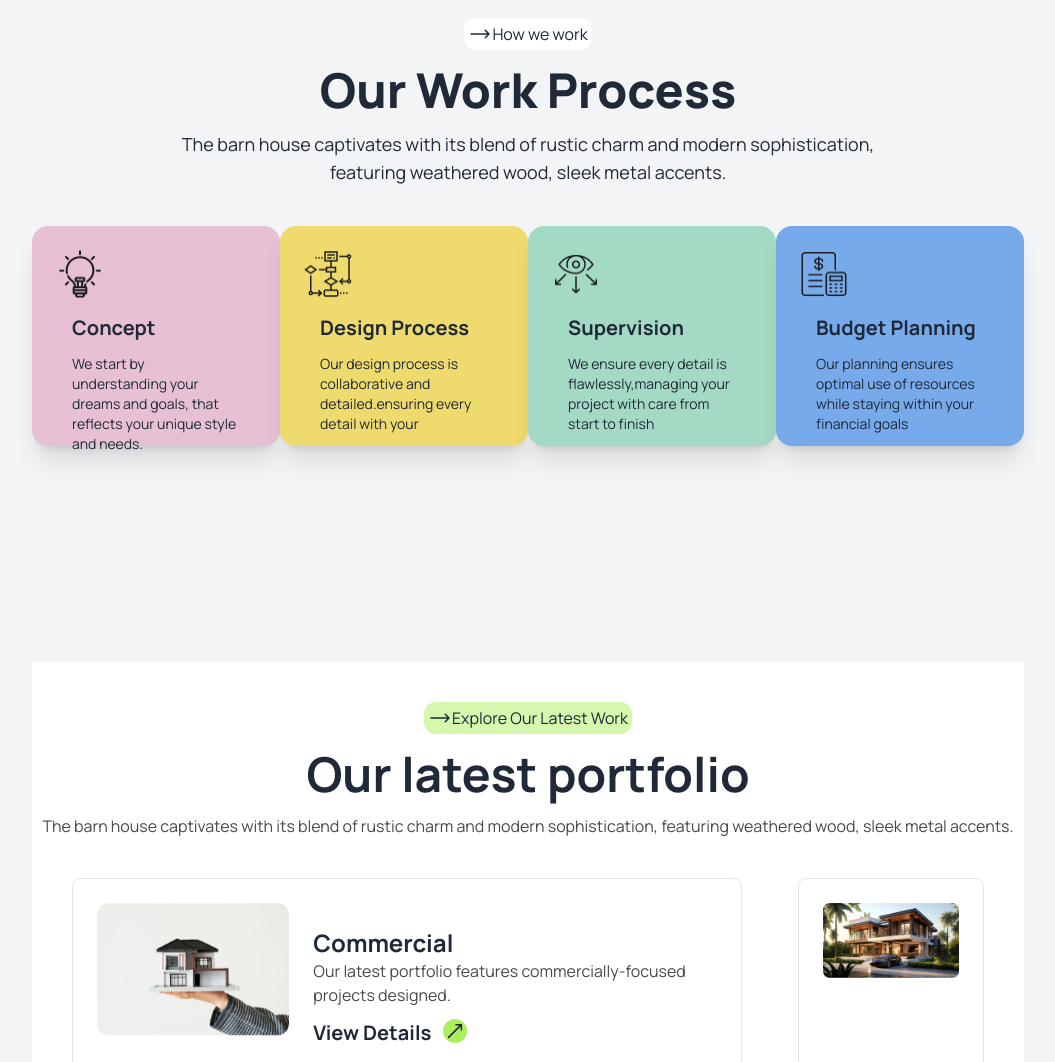
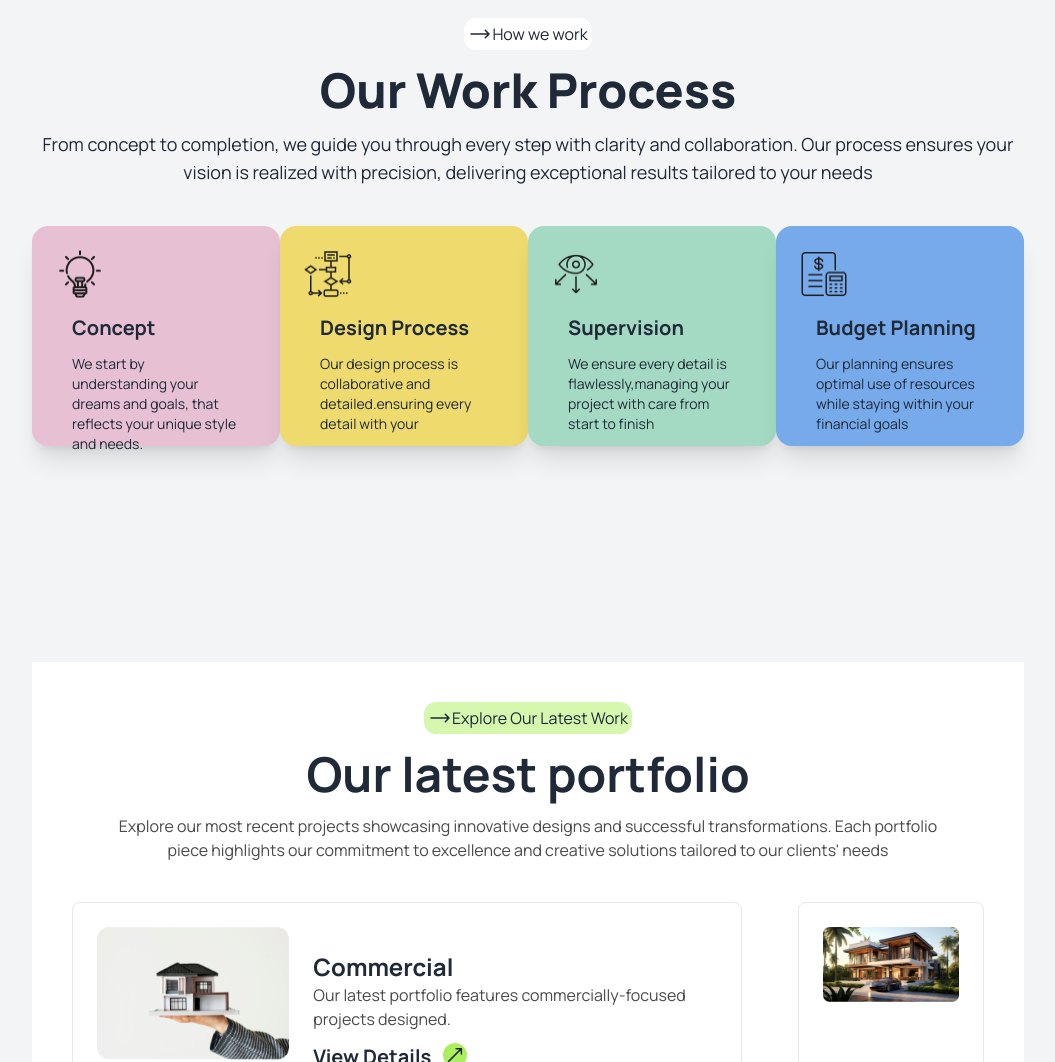
Before and after one commit to Muntakim61/assignment-3, a plain HTML site: page index.html in a window 1280 px wide. Shown: the part 1540-2602 px from the top of the page, without its empty margins (112-1167 px from the left). Drawn offline with nearby package versions, Linux system fonts and the light colour scheme.

Commit message:
All dummy text in website removed

```diff
--- a/index.html
+++ b/index.html
@@ -168,7 +168,8 @@
         </div>
         <!-- work title -->
         <h3 class="text-5xl font-extrabold text-center">Our Work Process</h3>
-        <p class="text-lg text-center">The barn house captivates with its blend of rustic charm and modern sophistication, <br>featuring weathered wood, sleek metal accents.</p>
+        <p class="text-lg text-center text-wrap">From concept to completion, we guide you through every step with clarity and collaboration. Our process
+          ensures your vision is realized with precision, delivering exceptional results tailored to your needs</p>
         <!-- Card Container -->
          <section class="pb-24 mx-auto w-full">
           <div class="grid grid-cols-1 md:grid-cols-2 lg:grid-cols-4 mx-auto">
@@ -219,7 +220,8 @@
         </div>
         <!-- portfolio title -->
          <h3 class="text-5xl font-bold text-center">Our latest portfolio</h3>
-         <p class="text-center  text-[#494949] text-wrap">The barn house captivates with its blend of rustic charm and modern sophistication, featuring weathered wood, sleek metal accents.</p>
+         <p class="text-center  text-[#494949] text-wrap">Explore our most recent projects showcasing innovative designs and successful transformations. Each portfolio <br>
+          piece highlights our commitment to excellence and creative solutions tailored to our clients' needs</p>
          <div class="grid grid-cols-1 lg:grid-cols-4 p-6 gap-6 overflow-hidden">
           <!-- grid-1 -->
             <div class="lg:col-span-3 p-6 lg:flex rounded-lg border mx-4">
```
